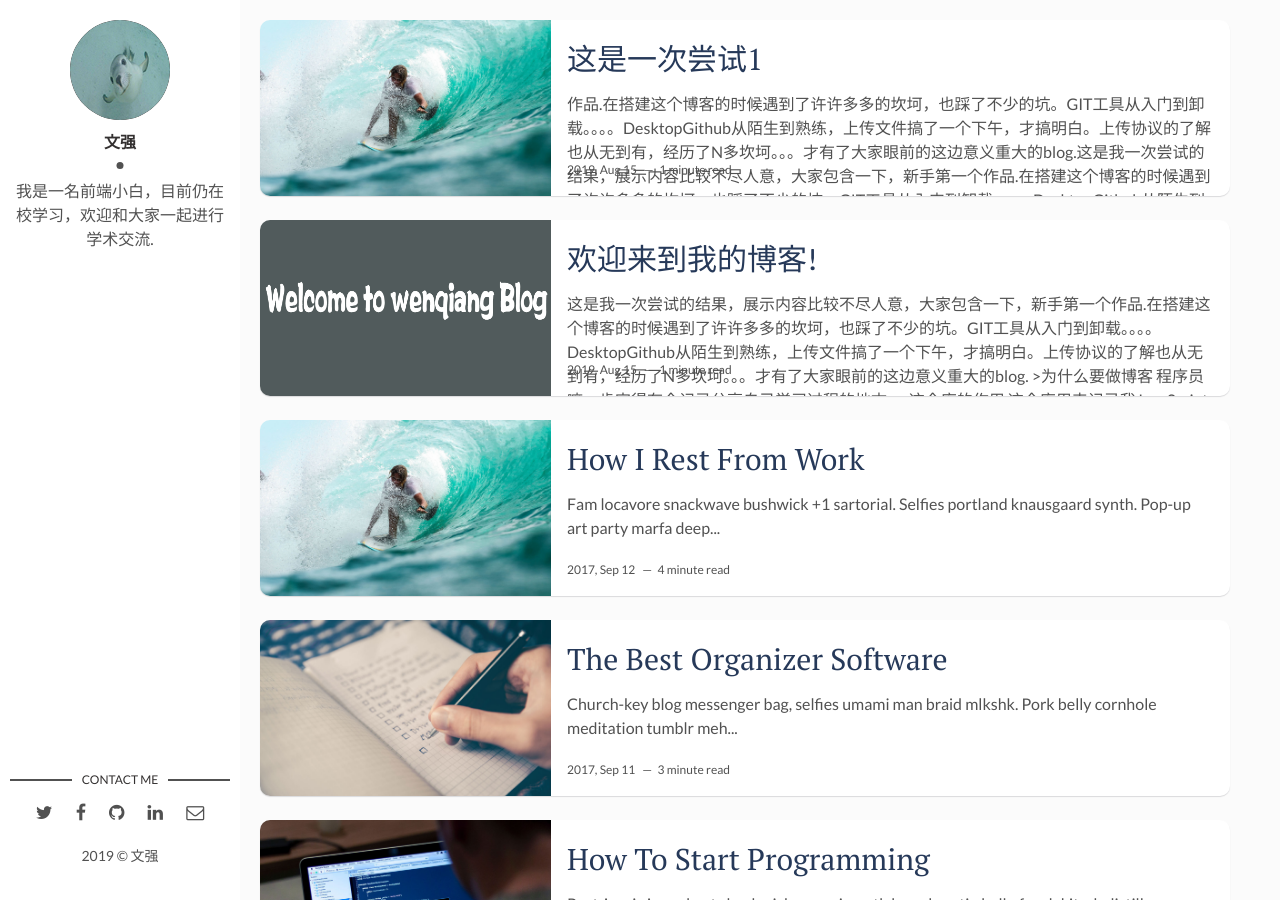
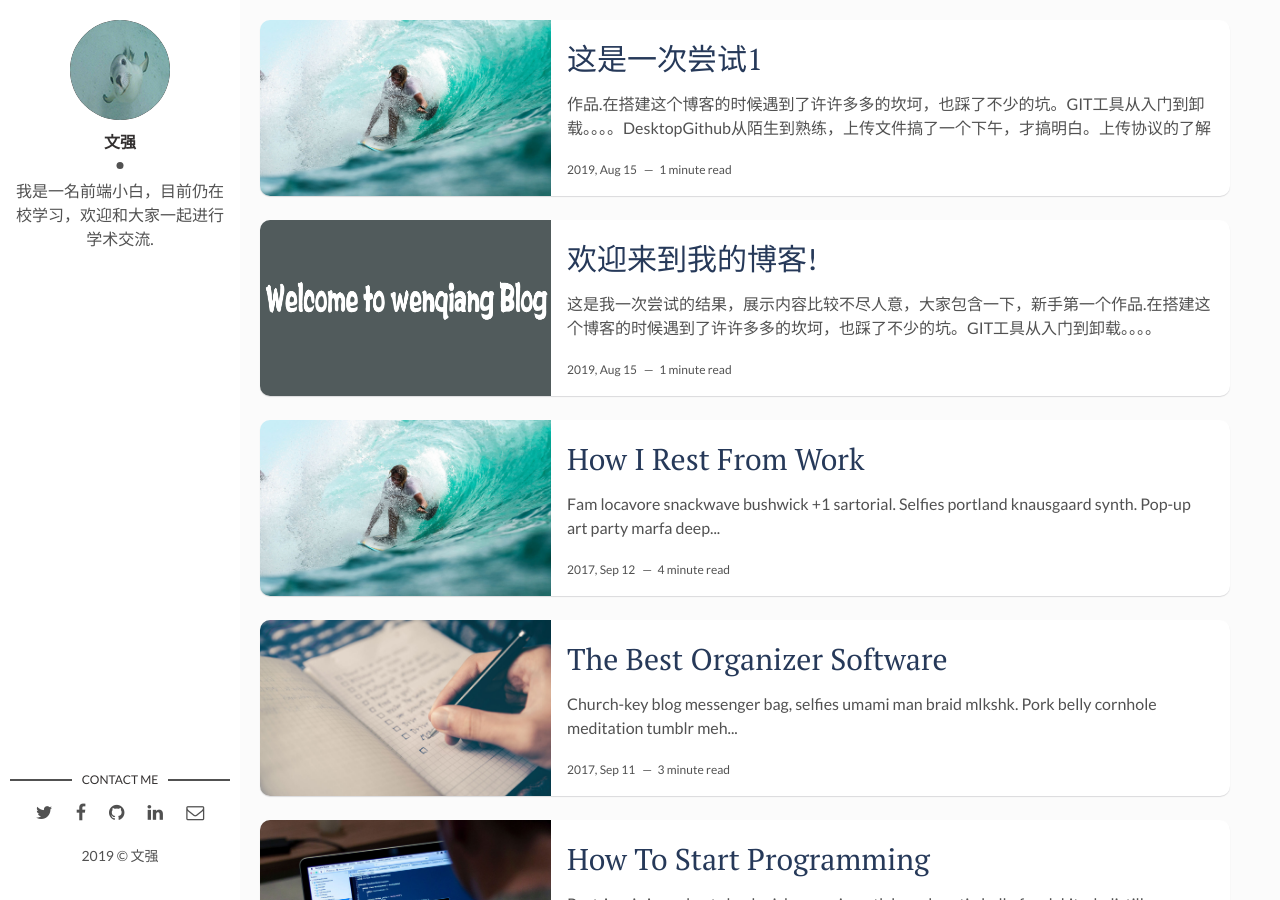
Before and after one commit to stansonzhao/js.github.io, a Jekyll site: the page built from index.html, in a window 1280 px wide and 900 px high. Built offline with Jekyll 4.4.1, drawn with Linux system fonts in a browser that asks for light colours; the list of posts is cut into pages by our own code.

Commit message:
Update index.html

```diff
--- a/index.html
+++ b/index.html
@@ -9,7 +9,7 @@ layout: main
   {% endif %}
   <div class="post-content">
     <h2 class="post-title"><a href="{{post.url | prepend: site.baseurl}}">{{post.title}}</a></h2>
-    <p style="height: 48px;">{{ post.content | strip_html | truncatewords: 15 }}</p>
+    <p style="height: 48px; overflow: hidden;">{{ post.content | strip_html | truncatewords: 15 }}</p>
     <span class="post-date">{{post.date | date: '%Y, %b %d'}}&nbsp;&nbsp;&nbsp;—&nbsp;</span>
     <span class="post-words">{% capture words %}{{ post.content | number_of_words }}{% endcapture %}{% unless words contains "-" %}{{ words | plus: 250 | divided_by: 250 | append: " minute read" }}{% endunless %}</span>
   </div>
```
